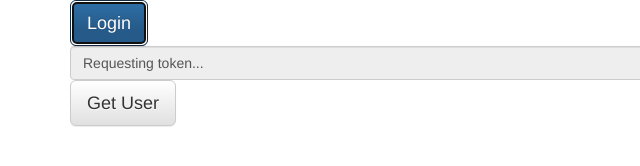
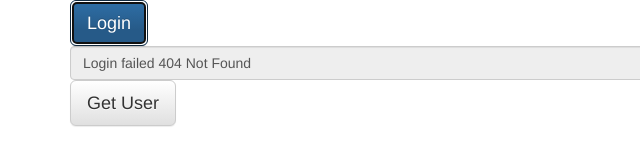
Before and after one commit to sdd/jwt_serv, a website: page public/index.html in a window 1280 px wide. Both pictures are taken after a click on the button "Login". Shown: the full height of the page, 0-640 px from the left. Drawn offline with nearby package versions, Linux system fonts and the light colour scheme; no server answers.

Commit message:
improved demo page auth popup failure handling

```diff
--- a/public/index.html
+++ b/public/index.html
@@ -19,12 +19,14 @@
 </div>
 
 <script>
+    var popupRef = null;
+
     var login = function() {
         $('#twitterLogin').addClass('btn-disabled');
         $('#status').val('Requesting token...');
 
         var waitDataURI = "data:text/html;base64,PGh0bWw+PGJvZHk+PGgxIHN0eWxlPSJmb250LWZhbWlseTpoZWx2ZXRpY2E7dGV4dC1hbGlnbjpjZW50ZXI7Y29sb3I6I2FhYTtmb250LXNpemU6MTRweDsiPlBsZWFzZSBXYWl0Li4uPC9oMT48L2JvZHk+PC9odG1sPg==";
-        var popupRef = window.open(waitDataURI, 'twitter_login', "width=800,height=400,resizable,scrollbars=yes,status=1");
+        popupRef = window.open(waitDataURI, 'twitter_login', "width=800,height=400,resizable,scrollbars=yes,status=1");
 
         $.getJSON('/auth/twitter', function(data) {
             if (data.success) {
@@ -34,6 +36,9 @@
                     $('#twitterLogin').removeClass('btn-disabled');
                 }
             }
+        }).fail(function(jqxhr, status, error) {
+            $('#status').val('Login failed ' + (jqxhr.status?jqxhr.status:'') + ' ' + error);
+            popupRef.close();
         });
     };
 
@@ -61,8 +66,10 @@
                 $('#status').val('Login successful.');
             } else if (event.data === 'authTokenFailed') {
                 $('#status').val('Login failed.');
+                popupRef && popupRef.close && popupRef.close();
             } else {
                 $('#status').val('ERROR: Unknown postMessage: ' + event.data);
+                popupRef && popupRef.close && popupRef.close();
             }
         }
     }, false);
```
